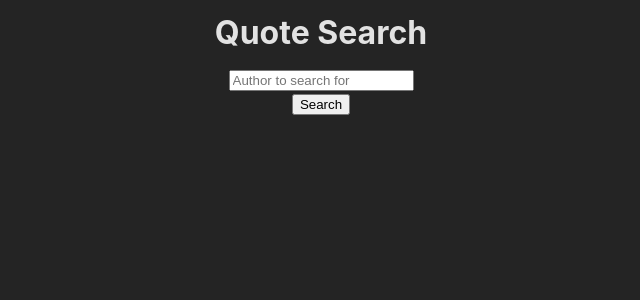
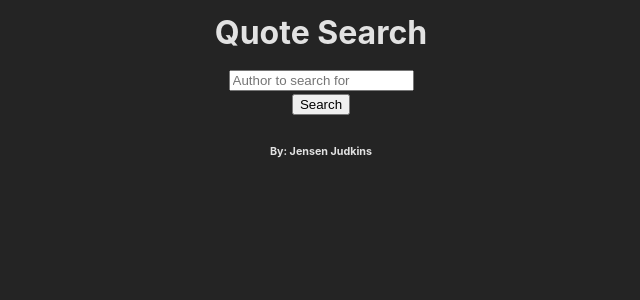
Before and after one commit to thatsmellything/Assignment1, a React (Vite) app: page / in a window 1280 px wide. Shown: the top 300 px of the page, without its empty margins (319-959 px from the left). Built offline with nearby package versions, Linux system fonts and the light colour scheme; no server answers.

Commit message:
added my name

```diff
--- a/src/App.tsx
+++ b/src/App.tsx
@@ -84,14 +84,13 @@ function App() {
                   fetchQuote(author).then((data) => {
                     //put the data into the div with id quotes
                     document.getElementById("quotes")!.innerHTML = data;
-
                   })
-
                 }
                   }>Search</button>
               {/* div to hold the quotes */}
               <div id="quotes"></div>
             </div>
+            <h6>By: Jensen Judkins</h6>
           </div>
   )
 }
```
